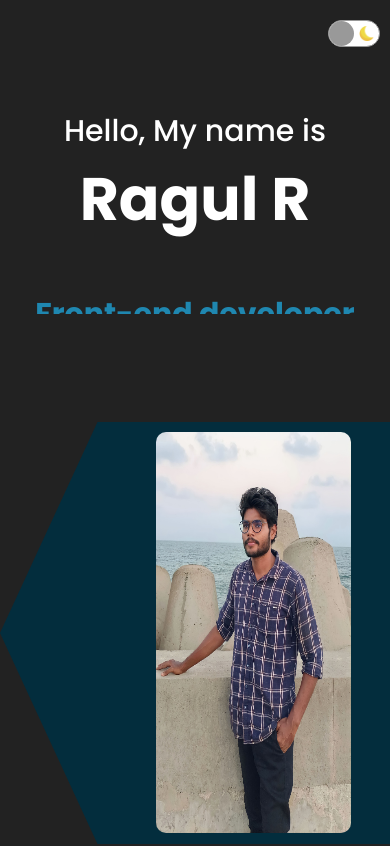
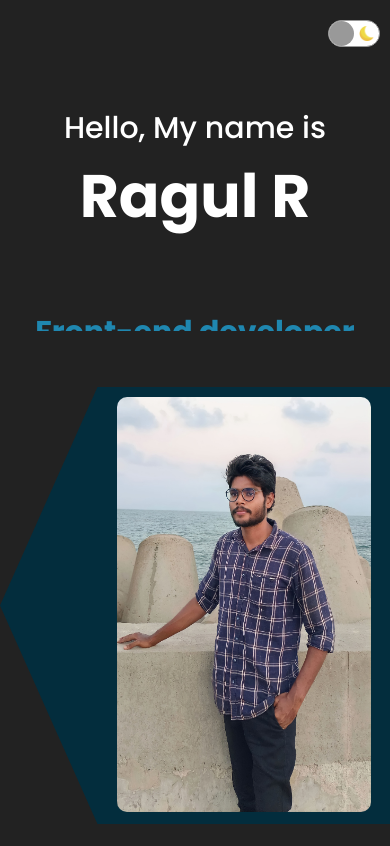
Before and after one commit to ragul-2000/my-portfolio, a React (Create React App) app: page / in a window 390 px wide. Shown: the top 846 px of the page. Built offline with nearby package versions, Linux system fonts and the light colour scheme.

Commit message:
update build for gh-pages

```diff
--- a/src/components/contact/contact.css
+++ b/src/components/contact/contact.css
@@ -136,7 +136,8 @@ a {
     .c{
         width: 100%;
         margin-top: 50px;
-        height: 100vh
+        height: 100%;
+        margin-bottom: 30px;
 
     }
     .c-wrapper{
@@ -146,9 +147,11 @@ a {
     }
 
     .c-title{
-        font-size: 20px;
+        font-size: 30px;
         width: 100%;
         margin-top: 10px;
+        line-height: 1.5;
+        margin-bottom: 50px;
 
     }
 
@@ -174,12 +177,14 @@ a {
     .footer{
 
         width: 100%;
+        margin-top: 20px;
 
     }
 
     .submitted{
         margin-top: 20px;
         font-size: 15px;
+        margin-bottom: -50px;
     }
 
     input{
@@ -194,12 +199,11 @@ a {
         padding-left: 10px;
     }
     .c-icon{
-    width: 20px;
-    height: 20px;
+    width: 30px;
+    height: 30px;
     margin-right: 20px;
     }
     .c-info-item{
-        font-size: 14px;
+        font-size: 18px;
     }
-
 }
--- a/src/components/intro/intro.css
+++ b/src/components/intro/intro.css
@@ -104,7 +104,6 @@
     top: 0;
     right: 0;
 
-
 }
 
 @media screen and (max-width:480px){
@@ -114,7 +113,7 @@
     }
 
     .i-name{
-        margin-bottom: 20px;
+        margin-bottom: 40px;
     }
 
     .i-left-wrapper{
@@ -123,6 +122,7 @@
         text-align: center;
         justify-content: center;
         height: 100%;
+        overflow: hidden;
     }
 
     .i-desc{
@@ -130,13 +130,14 @@
     }
     .i-img{
         top: 10px;
-      left: 40%;
-      width: 50%;
+      left: 30%;
+      width: 65%;
       height: 95%;
       bottom: 10px;
 
-
-
     }
-
+    .i-right{
+       margin-top: -50px;
+       margin-bottom: 20px;
+    }
 }
```
